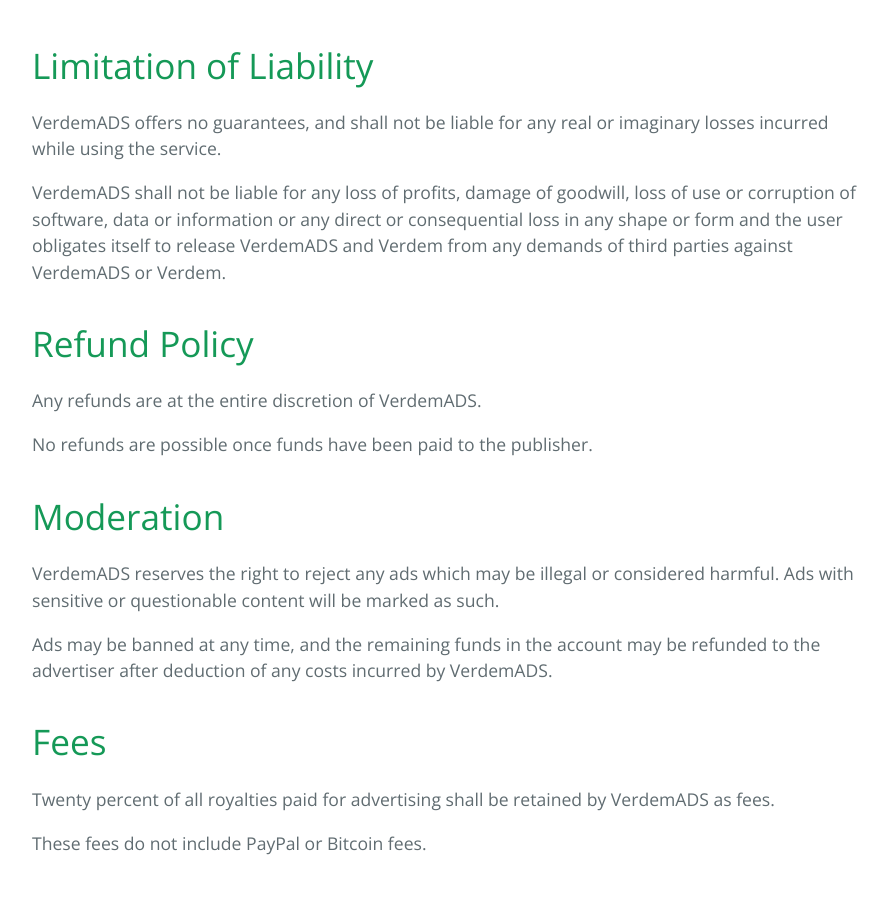
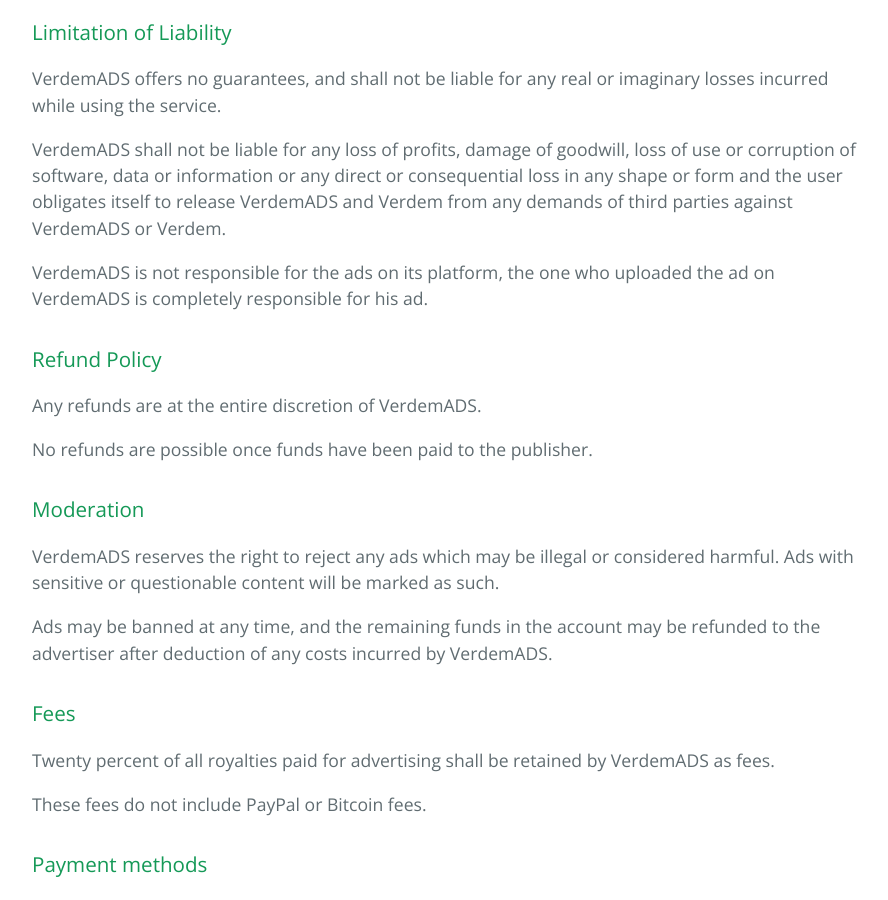
Before and after one commit to Verdem-crypto/verdem-crypto.github.io, a Jekyll site: the page built from verdemads.md, in a window 1280 px wide and 900 px high, scrolled down 1794 px. Shown: the whole window, without its empty margins (192-1080 px from the left). Built offline with Jekyll 4.4.1, drawn with Linux system fonts in a browser that asks for light colours; our own code applies the rules of GitHub Pages for plain Markdown files; the repository's description, which GitHub fills in, is left out.

Commit message:
Update verdemads.md

```diff
--- a/verdemads.md
+++ b/verdemads.md
@@ -1,4 +1,4 @@
-### VerdemADS transparency section
+# VerdemADS transparency section
 VerdemADS is a newcomer in the advertising field, we needed an online advertising company that did NOT have huge restrictions, if you are a publisher (webmaster) you can join the VerdemADS advertising network by having a site that makes a minimum of 300 views per month, plus, here at VerdemADS everything is done by hand, we will pay you when your website has reached $2.50 profit via Bitcoin, to get started right away, contact us, don't be shy, we are super quick to respond. We are NOT like other online advertising associations, really!
 
 If you are an advertiser, let's start from the facts, not all are the same, contact us and we will know how to help you, whatever your budget is!
@@ -12,13 +12,13 @@
 
 **VerdemADS is an advertising network that respects your privacy.**
 
-# Our Ads
+### Our Ads
 
 Our ads are HTML/CSS. They may contain graphic images (including animated GIFs) but not Flash/PHP.
 
 Our ad servers don't leave cookies on visitors' computers.
 
-# Our Site
+### Our Site
 
 We may use cookies, JavaScript and third party components on our main website.
 
@@ -28,45 +28,47 @@
 
 ## VerdemADS Terms of service
 
-# Limitation of Liability
+### Limitation of Liability
 
 VerdemADS offers no guarantees, and shall not be liable for any real or imaginary losses incurred while using the service.
 
 VerdemADS shall not be liable for any loss of profits, damage of goodwill, loss of use or corruption of software, data or information or any direct or consequential loss in any shape or form and the user obligates itself to release VerdemADS and Verdem from any demands of third parties against VerdemADS or Verdem.
 
-# Refund Policy
+VerdemADS is not responsible for the ads on its platform, the one who uploaded the ad on VerdemADS is completely responsible for his ad.
+
+### Refund Policy
 
 Any refunds are at the entire discretion of VerdemADS.
 
 No refunds are possible once funds have been paid to the publisher.
 
-# Moderation
+### Moderation
 
 VerdemADS reserves the right to reject any ads which may be illegal or considered harmful. Ads with sensitive or questionable content will be marked as such.
 
 Ads may be banned at any time, and the remaining funds in the account may be refunded to the advertiser after deduction of any costs incurred by VerdemADS.
 
-# Fees
+### Fees
 
 Twenty percent of all royalties paid for advertising shall be retained by VerdemADS as fees.
 
 These fees do not include PayPal or Bitcoin fees.
 
-# Payment methods
+### Payment methods
 
 You can pay via Bitcoin only (for now).
 
 The bitcoin address to send the money to will be sent by email once the costs have been decided etc...
 
-# How to contact
+### How to contact
 
 The contact methods are listed [here](https://verdem-crypto.github.io/#contact-me).
 
-# Accepted websites
+### Accepted websites
 
 For publishers, we accept all websites starting from 300 visits per month.
 
-# Changes
+### Changes
 
 These Terms of Service and all statements on the site may be modified at any time without prior notice. It is the sole and entire responsibility of the user to stay informed with the terms of service at all times.
 
```
